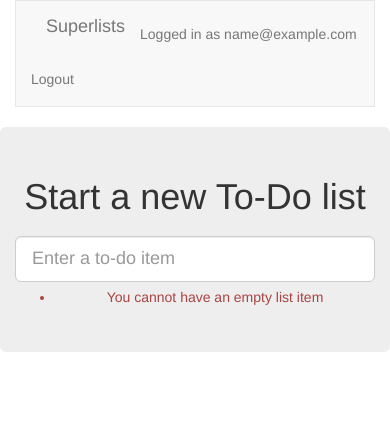
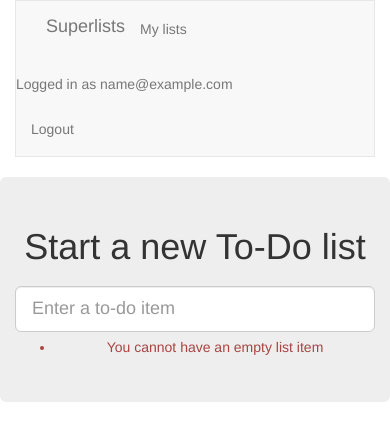
Before and after one commit to hendrikfrentrup/ottg-walkthrough, a Django app: page /lists/new in a window 390 px wide. Shown: the top 441 px of the page. Run offline with Django 3.2, Linux system fonts and the light colour scheme; the visitor is signed in with stand-in values (Sample User, id 1); some libraries are stand-ins or nearby versions.

Commit message:
url, placeholder view, and initial template for my_lists, validation FT errors

```diff
--- a/functional_tests/test_item_validation.py
+++ b/functional_tests/test_item_validation.py
@@ -64,7 +64,7 @@ class ItemValidationTest(FunctionalTest):
         ))
 
     def test_error_messages_are_cleared_on_click(self):
-        # start list and cause validation error
+        # start list and cause validation error by trying duplicate
         self.browser.get(self.live_server_url)
         self.add_list_item('cleared on click')
         self.get_item_input_box().send_keys('cleared on click')
--- a/lists/templates/base.html
+++ b/lists/templates/base.html
@@ -17,6 +17,9 @@
             <div class="container-fluid">
                 <a class="navbar-brand" href="/">Superlists</a>
                 {% if user.email %}
+                    <ul class="nav navbar-nav navbar-left">
+                        <li><a href="{ url 'my_lists' user.email }">My lists</a></li>
+                    </ul>
                     <ul class="nav navbar-nav navbar-right">
                         <li class="navbar-text">Logged in as {{ user.email }}</li>
                         <li><a href="{% url 'logout' %}">Logout</a></li>
@@ -49,6 +52,7 @@
             <div class="col-md-6-md-offset-3 jumbotron">
                 <div class="text-center">
                     <h1>{% block header_text %}{% endblock %}</h1>
+                    {% block list_form %}
                     <form method="POST" action="{% block form_action%}{% endblock %}">
                         {{ form.text }}
                         {% csrf_token %}
@@ -58,7 +62,7 @@
                         </div>
                         {% endif %}
                     </form>
-
+                    {% endblock %}
                 </div>
             </div>
         </div>
@@ -66,6 +70,12 @@
         <div class="row">
             <div class="col-md-6-md-offset-3">
                 {% block table %}{% endblock %}
+            </div>
+        </div>
+
+        <div class="row">
+            <div class="col-md-6-md-offset-3">
+                {% block extra_content %}{% endblock %}
             </div>
         </div>
 
--- a/lists/urls.py
+++ b/lists/urls.py
@@ -4,4 +4,5 @@ from lists import views
 urlpatterns = [
     url(r'^new', views.new_list, name='new_list'),
     url(r'^(\d+)/$', views.view_list, name='view_list'),
+    url(r'^users/(.+)/$', views.my_lists, name='my_lists'),
 ]
--- a/lists/views.py
+++ b/lists/views.py
@@ -24,3 +24,6 @@ def new_list(request):
         return redirect(list_)
     else:
         return render(request, 'home.html', {'form': form})
+
+def my_lists(request, email):
+    return render(request, 'my_lists.html')
```
Also changed, not shown: lists/templates/my_lists.html (added, +13 -0 lines), lists/tests/test_views.py (+6 -0 lines).
